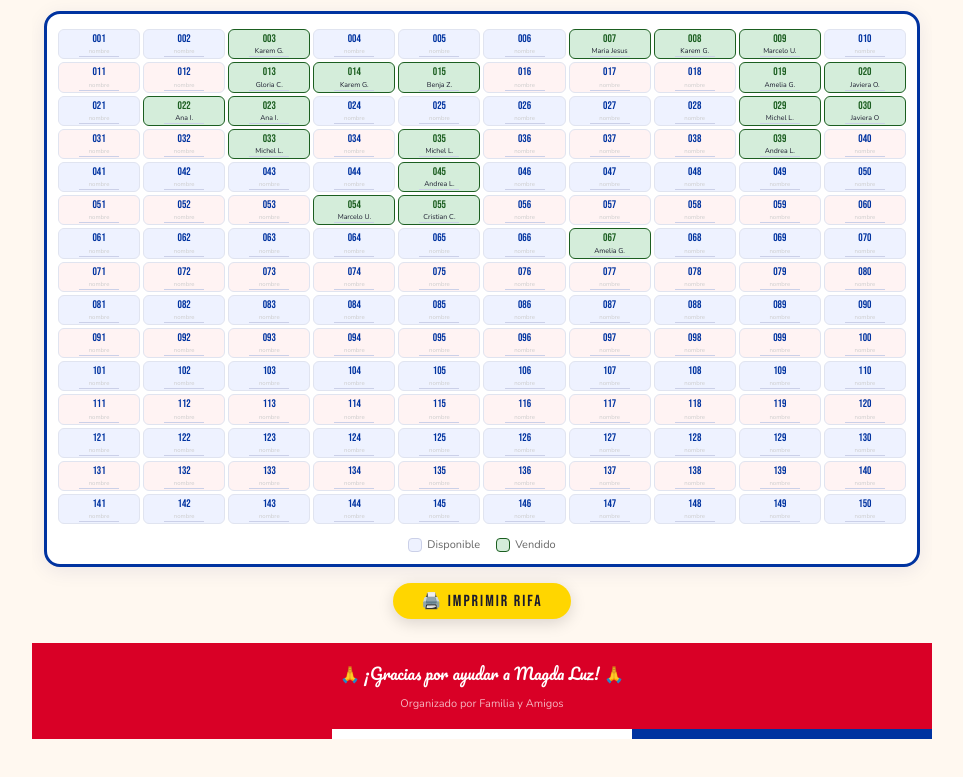
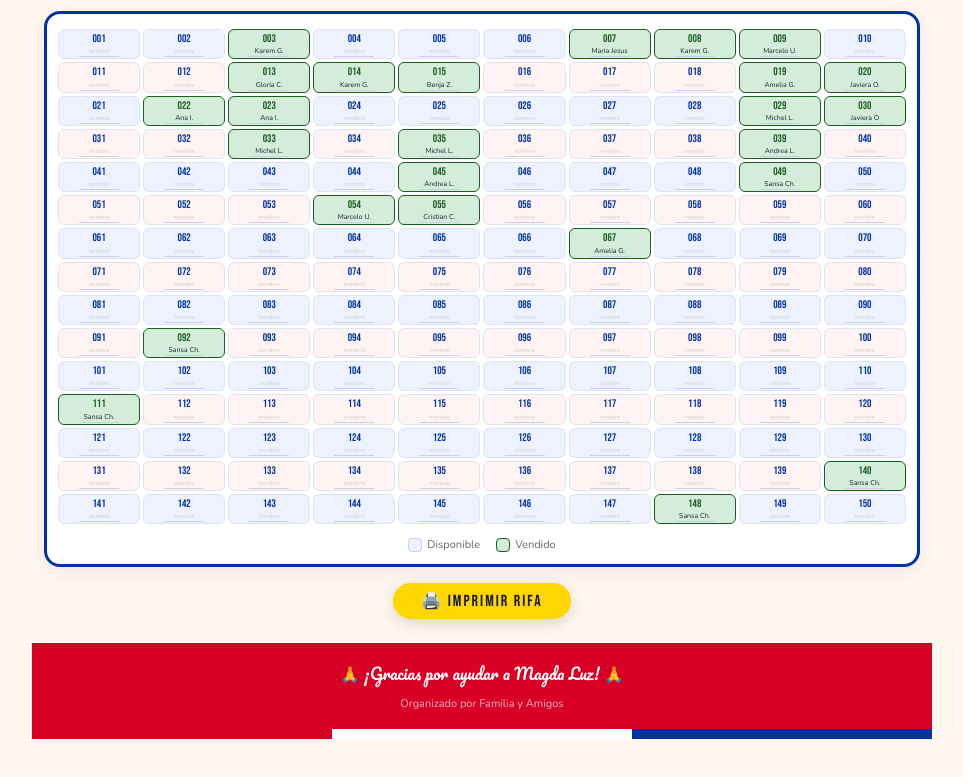
Before and after one commit to robgoncas/rifa-magda-2026, a plain HTML site: page index.html in a window 1280 px wide. Shown: the part 1762-2539 px from the top of the page, without its empty margins (158-1121 px from the left). Drawn offline with nearby package versions, Linux system fonts and the light colour scheme.

Commit message:
nuevos numeros

```diff
--- a/index.html
+++ b/index.html
@@ -997,8 +997,6 @@
       { numero: 13, nombre: "Gloria C." },
       { numero: 20, nombre: "Javiera O." },
       { numero: 30, nombre: "Javiera O" },
-      { numero: 22, nombre: "Ana I." },
-      { numero: 23, nombre: "Ana I." },
       { numero: 3, nombre: "Karem G." },
       { numero: 7, nombre: "Maria Jesus" },
       { numero: 8, nombre: "Karem G." },
@@ -1018,7 +1016,12 @@
       { numero: 19, nombre: "Amelia G." },
       { numero: 67, nombre: "Amelia G." },
       { numero: 9, nombre: "Marcelo U." },
-      { numero: 54, nombre: "Marcelo U." }
+      { numero: 54, nombre: "Marcelo U." },
+      { numero: 49, nombre: "Sansa Ch." },
+      { numero: 92, nombre: "Sansa Ch." },
+      { numero: 111, nombre: "Sansa Ch." },
+      { numero: 140, nombre: "Sansa Ch." },
+      { numero: 148, nombre: "Sansa Ch." }
     ];
 
     function obtenerVenta(numero) {
```
